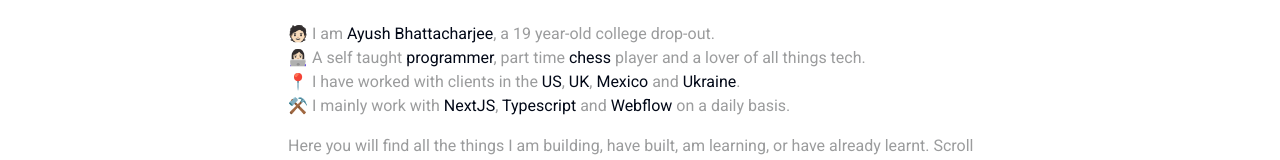
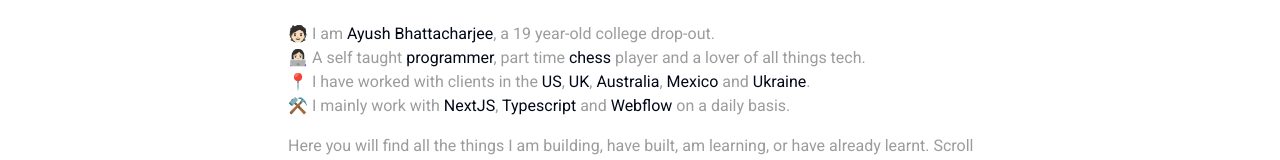
Before and after one commit to AyushScripts/portfolio-refresh, a Next.js app: page / in a window 1280 px wide. Shown: the part 166-326 px from the top of the page. Built offline with nearby package versions, Linux system fonts and the light colour scheme.

Commit message:
Updated footer, work & hero section

```diff
--- a/components/Footer.tsx
+++ b/components/Footer.tsx
@@ -13,7 +13,7 @@ const Footer = () => {
       <p className="text-xs">
         <span className="font-semibold">About this website:</span> built with
         React & Next.js (App Router & Server Actions), TypeScript, Tailwind CSS,
-        Framer Motion, Vercel hosting.
+        Framer Motion & Vercel hosting.
       </p>
     </motion.footer>
   );
--- a/components/HeroSection.tsx
+++ b/components/HeroSection.tsx
@@ -76,6 +76,10 @@ const HeroSection = () => {
               </a>
               ,{" "}
               <a className="text-foreground" href="#">
+                Australia
+              </a>
+              ,{" "}
+              <a className="text-foreground" href="#">
                 Mexico
               </a>{" "}
               and{" "}
--- a/data/index.ts
+++ b/data/index.ts
@@ -153,7 +153,7 @@ export const projects = [
     des: "Concept banking UI/UX built with Vanilla JS & Tailwind.",
     img: "/horizonpay.png",
     iconLists: [FaHtml5, IoLogoJavascript, RiTailwindCssFill],
-    link: "https://climacast-delta.vercel.app",
+    link: "https://horizonpay.netlify.app",
   },
   {
     id: 4,
```
